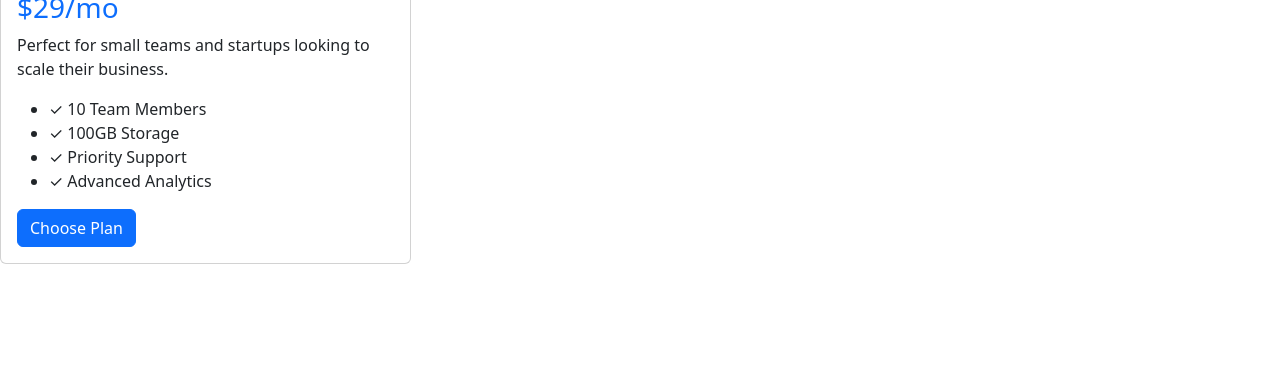
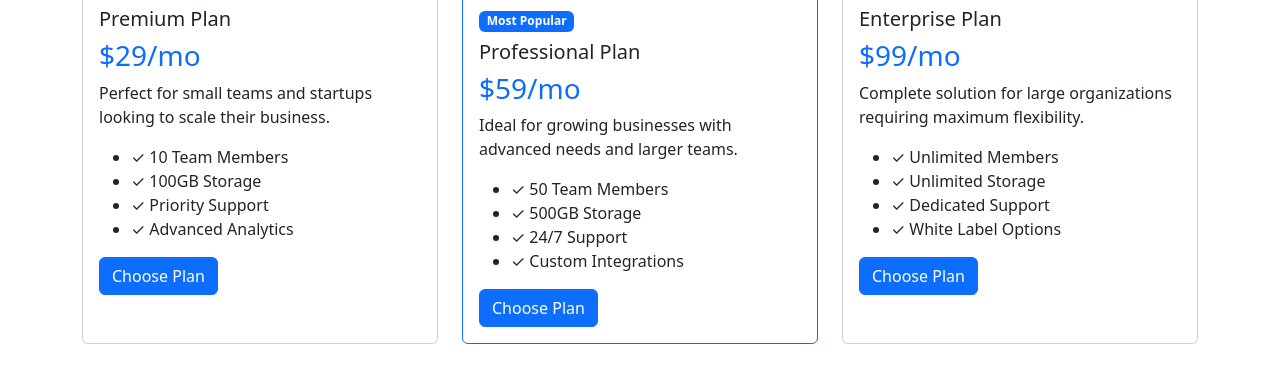
Before and after one commit to rx249/taklif_bootstrap, a plain HTML site: page index.html in a window 1280 px wide. Shown: the part 556-948 px from the top of the page. Before the commit the page ends 820 px from the top, so only its background shows below. Drawn offline with Linux system fonts and the light colour scheme.

Commit message:
products

```diff
--- a/index.html
+++ b/index.html
@@ -27,7 +27,10 @@
             </div>
         </div>
 
-        <div class="products-container">
+
+
+
+        <div class="container my-5">
             <h2 class=text-center mb-4>Our Products</h2>
             <div class="row g-4">
                 <div class="col-md-4">
@@ -46,5 +49,49 @@
                         </div>
                     </div>
                 </div>
+
+                <div class="col-md-4">
+                    <div class="card h-100 border-primary">
+                        <div class="card-body">
+                            <span class="badge bg-primary mb-2">Most Popular</span>
+                            <h5 class="card-title">Professional Plan</h5>
+                            <h3 class="card-text text-primary">$59/mo</h3>
+                            <p class="card-text">Ideal for growing businesses with advanced needs and larger teams.</p>
+                            <ul class="list-options">
+                                <li>&#10003; 50 Team Members</li>
+                                <li>&#10003; 500GB Storage</li>
+                                <li>&#10003; 24/7 Support</li>
+                                <li>&#10003; Custom Integrations</li>
+                            </ul>
+                            <button class="btn btn-primary">Choose Plan</button>
+                        </div>
+                    </div>
+                </div>
+
+                <div class="col-md-4">
+                    <div class="card h-100">
+                        <div class="card-body">
+                            <h5 class="card-title">Enterprise Plan</h5>
+                            <h3 class="card-text text-primary">$99/mo</h3>
+                            <p class="card-text">Complete solution for large organizations requiring maximum flexibility.</p>
+                            <ul class="list-options">
+                                <li>&#10003; Unlimited Members</li>
+                                <li>&#10003; Unlimited Storage</li>
+                                <li>&#10003; Dedicated Support</li>
+                                <li>&#10003; White Label Options</li>
+                            </ul>
+                            <button class="btn btn-primary">Choose Plan</button>
+                        </div>
+                    </div>
+                </div>
+            </div>
+        </div>
+
+
+
+
+
+
+
     </body>
 </html>
```
